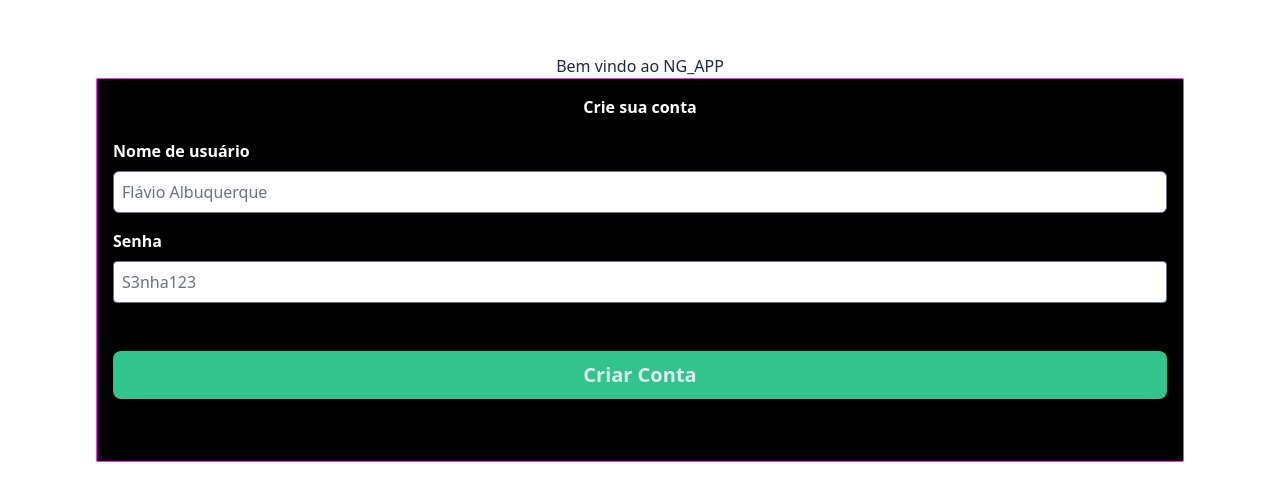
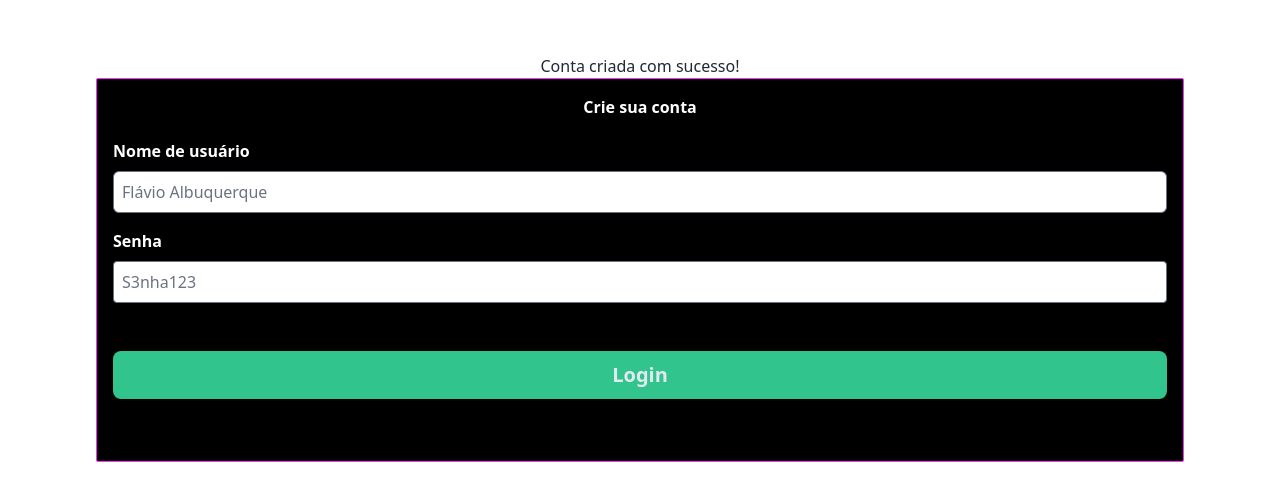
Before and after one commit to HalisterFernando/gzbank, a React (Create React App) app in the folder app/frontend/: page /login in a window 1280 px wide. Shown: the part 142-642 px from the top of the page. Built offline with nearby package versions, Linux system fonts and the light colour scheme.

Commit message:
refactor: :recycle: nomes mudados para atender a semântica

```diff
--- a/app/frontend/src/components/Form.tsx
+++ b/app/frontend/src/components/Form.tsx
@@ -1,6 +1,6 @@
 import React, { useState, useEffect } from 'react'
 import { FormikValues, useFormik } from 'formik'
-import signInSchema from '../validations/yupSchemas'
+import validationSchema from '../validations/yupSchemas'
 
 
 
@@ -14,18 +14,18 @@ const Form = ({onSubmit}: FormikValues) => {
   const path = window.location.href.includes('login');
 
   useEffect(() => {
+    const threeSeconds = 3000
     if (path) {
       setLoading(true)
     }
     setTimeout(() => {
       setLoading(false)
-    }, 3000)
+    }, threeSeconds)
   }, [path])
 
-
-  const formik = useFormik({
+    const formik = useFormik({
         initialValues,
-        validationSchema: signInSchema,
+        validationSchema,
         onSubmit
     });
 
@@ -63,7 +63,7 @@ const Form = ({onSubmit}: FormikValues) => {
         </div>
     ) : (
       <>
-        <h1>Bem vindo ao NG_APP</h1>
+        <h1>{path ? "Conta criada com sucesso!" : "Bem-vindo ao NG_APP"}</h1>
         <div className='
             w-[85%]
             min-h-96
@@ -125,7 +125,8 @@ const Form = ({onSubmit}: FormikValues) => {
                     text-slate-200
                     hover:bg-ng-green
 
-                    ">Criar Conta
+                    ">
+                      {path ? "Login" : "Criar Conta"}
                 </button>
             </div>
           </form>
--- a/app/frontend/src/validations/yupSchemas.tsx
+++ b/app/frontend/src/validations/yupSchemas.tsx
@@ -1,17 +1,18 @@
 import * as yup from 'yup';
 
-const signInSchema = yup.object().shape({
+const validationSchema = yup.object().shape({
     username: yup
     .string()
     .required("Campo obrigatório")
-    .min(3, "Deve conter no mínimo 3 caractéres"),
+    .min(3, "O nome deve conter no mínimo 3 caracteres"),
     password: yup
     .string()
     .required("Campo obrigatório")
     .matches(
         /((?=.*\d)(?=.*[a-z])(?=.*[A-Z]).{8,26})/,
-        "A senha deve conter ao menos um número e uma letra maiúscula com no mínimo 8 caractéres"
+        `A senha deve conter no mínimo 8 caracteres,
+        dentre eles ao menos um número e uma letra maiúscula`
     )
 })
 
-export default signInSchema
+export default validationSchema
```
